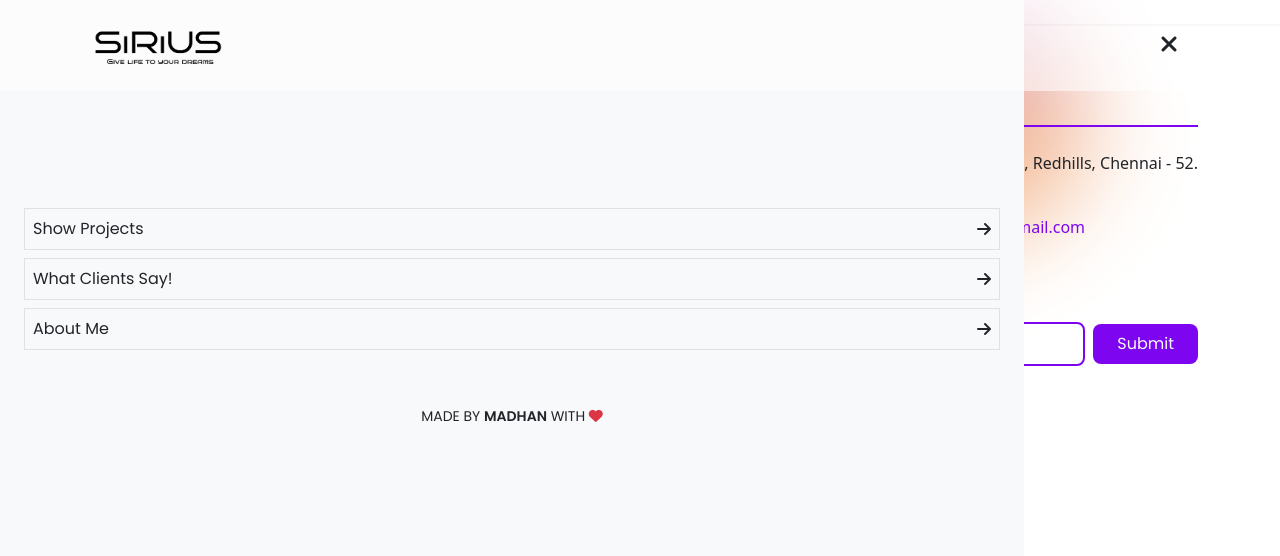
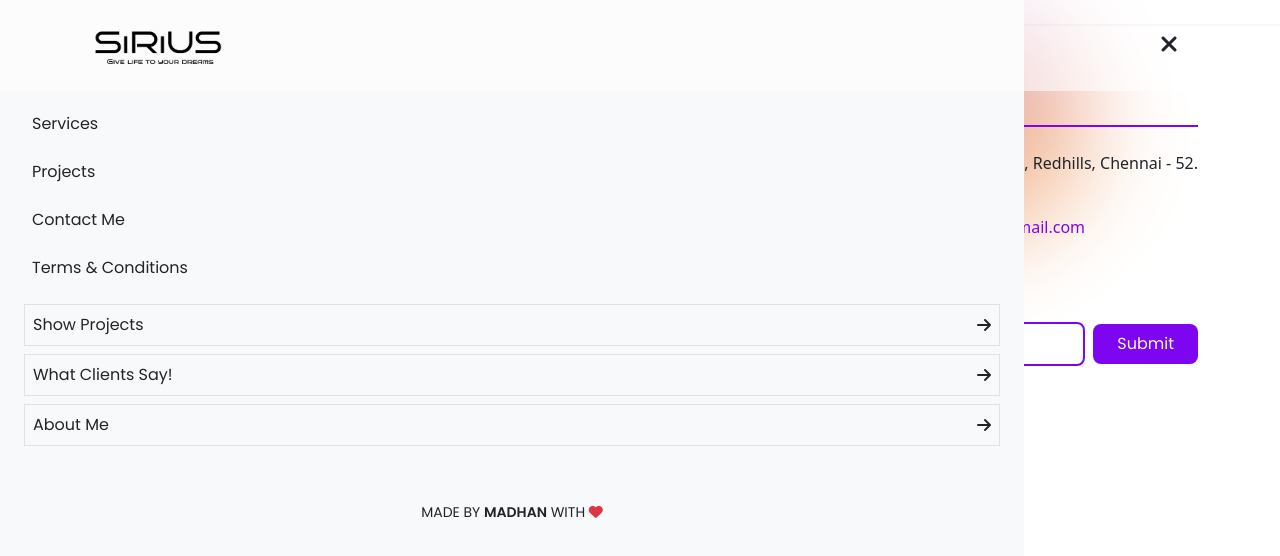
Before and after one commit to AptitudeAlchemy/siriusbytes.us, a React (Vite) app: page /siriusbytes.us/terms-and-conditions in a window 1280 px wide. Both pictures are taken after a click on the link 1167 px from the left and 45 px from the top of the page. Shown: the top 556 px of the page. Built offline with nearby package versions, Linux system fonts and the light colour scheme.

Commit message:
Setup route...

```diff
--- a/src/components/MobileNav.jsx
+++ b/src/components/MobileNav.jsx
@@ -8,11 +8,9 @@ function Nav({ navLinks }) {
       <ul className="p-0 w-100">
         {navLinks.map((link) => (
           <li key={link._id} className="w-100 p-2 bg-transparent mt-2">
-            <Link
-              to={link.route}
-              title={link.title}
-              className="text-dark"
-            ></Link>
+            <Link to={link.route} className="text-dark">
+              {link.title}
+            </Link>
           </li>
         ))}
       </ul>
```
